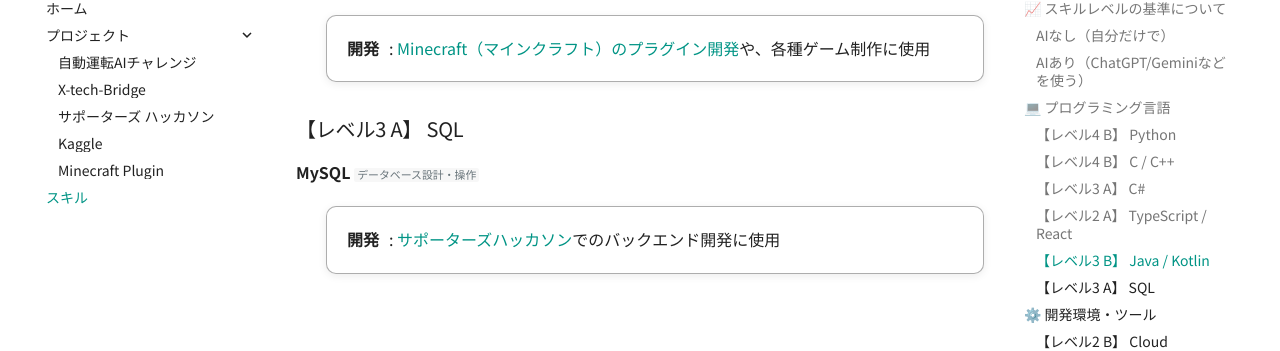
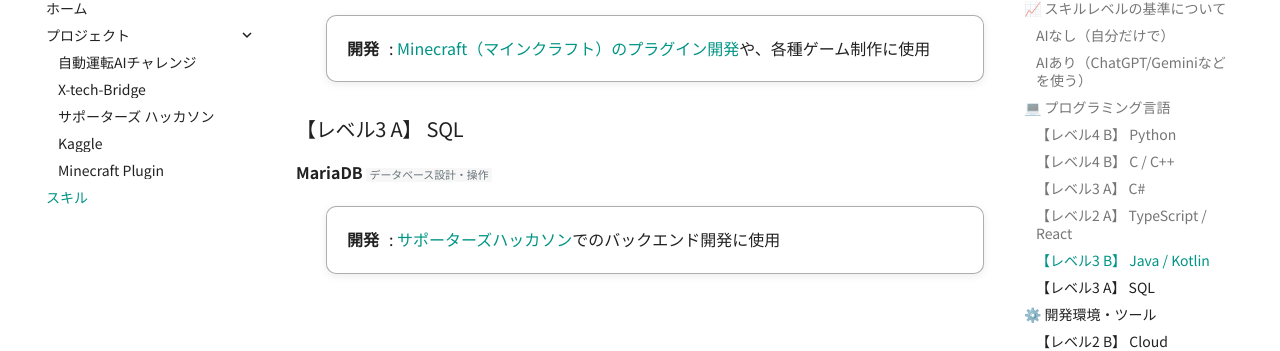
Before and after one commit to YukkiMoru/portfolio, an MkDocs documentation site: the page built from docs/skills.md, in a window 1280 px wide and 900 px high, scrolled down 2237 px. Shown: the part 100-451 px from the top of the window. Built offline with MkDocs 1.6.1 and Material for MkDocs 9.7.7, drawn with Linux system fonts in a browser that asks for light colours.

Commit message:
chore : 言い回しミスの修正

```diff
--- a/docs/skills.md
+++ b/docs/skills.md
@@ -56,7 +56,7 @@
 - **開発**: [Minecraft（マインクラフト）のプラグイン開発](projects/minecraft_plugin.md)や、各種ゲーム制作に使用
 
 ### 【レベル3 A】  SQL
-**MySQL**
+**MariaDB**
 <small>`データベース設計・操作`</small>
 
 - **開発**: [サポーターズハッカソン](projects/supporterz_hackathon.md)でのバックエンド開発に使用
```
Also changed, not shown: docs/projects/supporterz_hackathon.md (+1 -1 lines).
